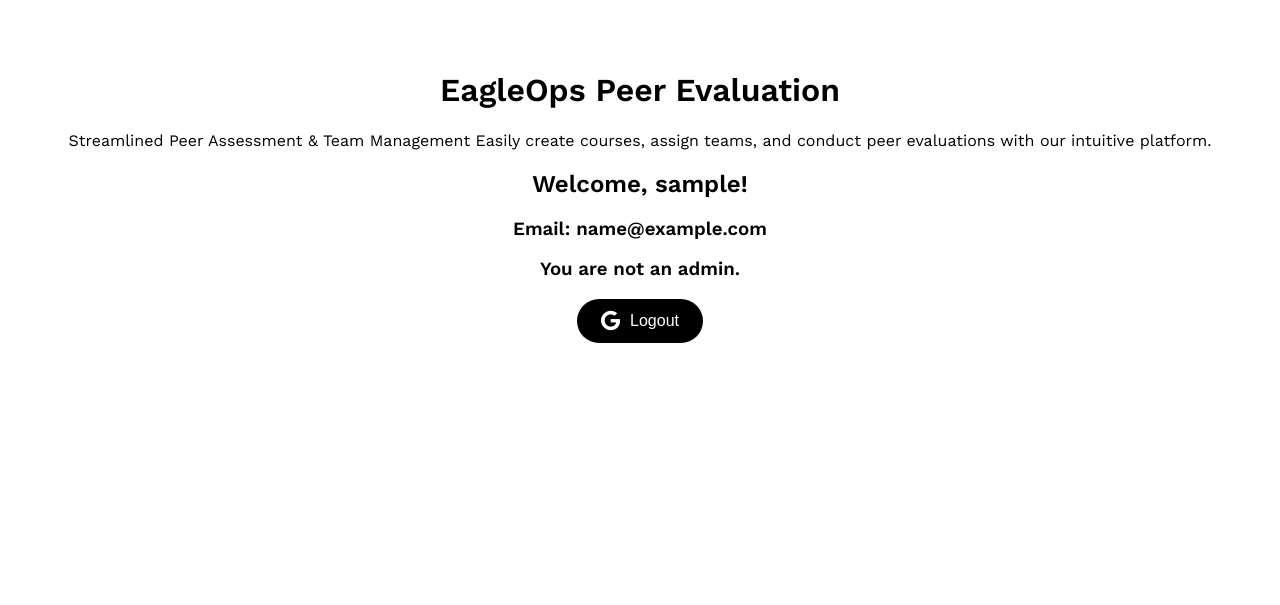
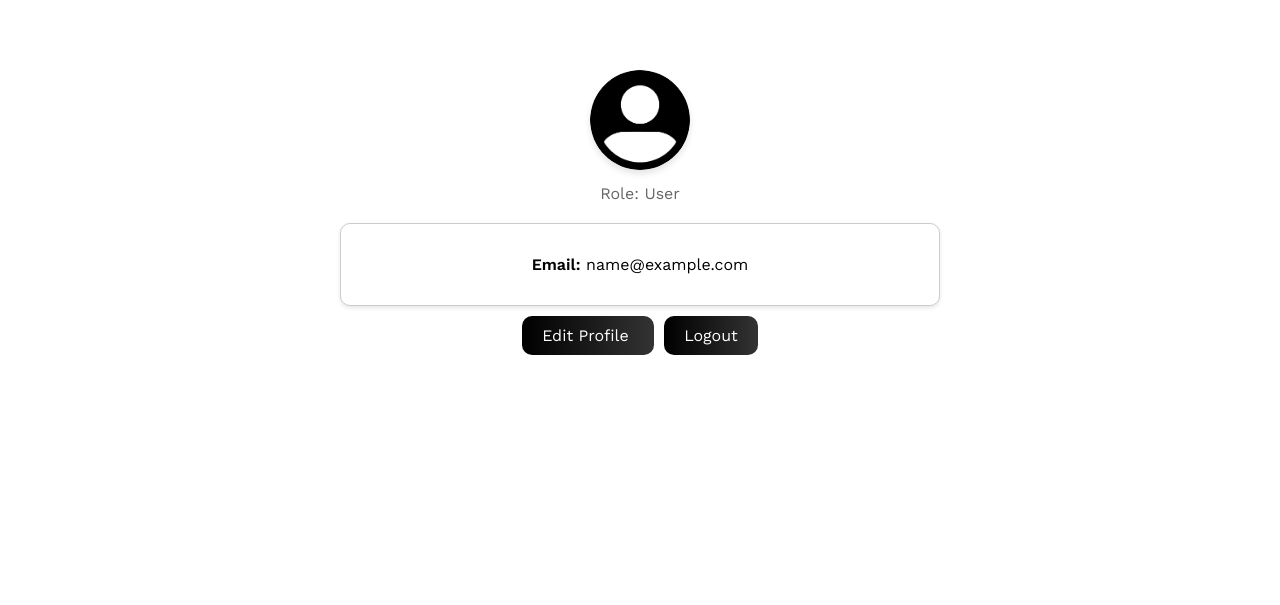
Before and after one commit to CSCI3364-Fall2025/BugBusters, a Django app: page / in a window 1280 px wide. Shown: the part 60-665 px from the top of the page. Run offline with Django 5.2, Linux system fonts and the light colour scheme; the visitor is signed in with stand-in values (Sample User, id 1); some libraries are stand-ins or nearby versions.

Commit message:
Profile Page set up

```diff
--- a/EagleOps_Peer_Eval/pages/models.py
+++ b/EagleOps_Peer_Eval/pages/models.py
@@ -2,10 +2,12 @@
 from django.db import models
 
 class UserProfile(models.Model):
-    user = models.OneToOneField(User, on_delete=models.CASCADE) # link default user model to custom UserProfile model
+    user = models.OneToOneField(User, on_delete=models.CASCADE)  # link default user model to custom UserProfile model
     first_name = models.CharField(max_length=100, blank=True, null=True)  # Store first name
     last_name = models.CharField(max_length=100, blank=True, null=True)  # Store last name
-    admin = models.BooleanField(default=False) # admin field to denote if user is admin or not
+    avatar = models.ImageField(blank=True, null=True)  # New field for user avatar
+    bio = models.TextField(blank=True, null=True)  # New field for user bio
+    admin = models.BooleanField(default=False)  # Admin field to denote if user is admin or not
 
     def __str__(self):
         return self.user.username
--- a/EagleOps_Peer_Eval/pages/views.py
+++ b/EagleOps_Peer_Eval/pages/views.py
@@ -4,12 +4,19 @@
 from .models import Team
 
 def home_view(request):
-    # If the user is not authenticated and there's a 'next' parameter pointing to signup
-    if not request.user.is_authenticated and request.GET.get('next') and '3rdparty/signup' in request.GET.get('next'):
-        # Redirect to the home page instead
-        return redirect('/')
-
-    return render(request, "home.html")  # render home.html template
+    if request.method == "POST":
+        # Check which form is being submitted (here we assume it's the profile update)
+        if "first_name" in request.POST:
+            profile = request.user.userprofile
+            profile.first_name = request.POST.get("first_name", profile.first_name)
+            profile.last_name = request.POST.get("last_name", profile.last_name)
+            profile.bio = request.POST.get("bio", profile.bio)
+            if request.FILES.get("avatar"):
+                profile.avatar = request.FILES["avatar"]
+            profile.save()
+            # Optionally, add a success message or redirect
+            return redirect(request.path)
+    return render(request, "home.html")
 
 def todo_view(request):
     return render(request, "to_do.html")
--- a/EagleOps_Peer_Eval/project_main/urls.py
+++ b/EagleOps_Peer_Eval/project_main/urls.py
@@ -18,6 +18,8 @@
 from django.contrib import admin
 from django.urls import path, include
 from pages import views as page_views
+from django.conf.urls.static import static
+from django.conf import settings
 
 urlpatterns = [
     path('admin/', admin.site.urls),
@@ -33,3 +35,7 @@
     # Path to the teams page
     path('teams/', page_views.teams, name='teams'),
 ]
+
+
+if settings.DEBUG:
+    urlpatterns += static(settings.MEDIA_URL, document_root=settings.MEDIA_ROOT)
--- a/EagleOps_Peer_Eval/templates/home.html
+++ b/EagleOps_Peer_Eval/templates/home.html
@@ -2,42 +2,163 @@
 {% load socialaccount %}
 {% load static %}
 
-{% block title %}Home - EagleOps{% endblock %}
+{% block title %}{% if user.is_authenticated %}Profile - EagleOps{% else %}Home - EagleOps{% endif %}{% endblock %}
 
 {% block content %}
-    <h1>EagleOps Peer Evaluation</h1>
-    <p>Streamlined Peer Assessment & Team Management
-        Easily create courses, assign teams, and conduct peer evaluations with our intuitive platform.</p>
+  {% if user.is_authenticated %}
+    <div class="profile-container" style="max-width: 600px; margin: 0 auto; padding: 20px;">
 
-    {% if user.is_authenticated %}
-        <h2>Welcome,
-            {% if user.socialaccount_set.count > 0 %}
-                {{ user.userprofile.first_name }}!
+      <!-- Avatar Section (centered) -->
+      <div class="avatar-section" style="text-align: center;">
+        {% if user.userprofile.avatar %}
+          <img src="{{ user.userprofile.avatar.url }}" alt="Avatar" class="profile-avatar">
         {% else %}
-                {{ user.username }}!
+          <img src="{% static 'images/avatar.png' %}" alt="Default Avatar" class="profile-avatar">
         {% endif %}
-        </h2>
-        <h3>Email: {{ user.email }}</h3>
-        <h3>
-            {% if user.userprofile.admin %}
-                You are an admin.
-            {% else %}
-                You are not an admin.
+      </div>
+
+      <!-- Name and Role Section -->
+      <div class="name-role" style="text-align: center; margin-top: 10px;">
+        <h2 class="profile-name" style="margin: 0;">{{ user.userprofile.full_name }}</h2>
+        <p class="profile-role" style="margin: 5px 0 0 0; color: #666;">Role: {% if user.userprofile.admin %}Admin{% else %}User{% endif %}</p>
+      </div>
+
+      <!-- Card for Email -->
+      <div class="card profile-email-card" style="margin-top: 20px; padding: 15px; border: 1px solid #ccc; border-radius: 10px; box-shadow: 0 2px 4px rgba(0,0,0,0.1);">
+        <p><strong>Email:</strong> {{ user.email }}</p>
+      </div>
+
+      <!-- Card for Bio (if available) -->
+      {% if user.userprofile.bio %}
+      <div class="card profile-bio-card" style="margin-top: 20px; padding: 15px; border: 1px solid #ccc; border-radius: 10px; box-shadow: 0 2px 4px rgba(0,0,0,0.1);">
+        <p><strong>Bio:</strong> {{ user.userprofile.bio }}</p>
+      </div>
       {% endif %}
-        </h3>
-        <button class="google-btn">
-            <a href="{% url 'account_logout' %}?next=/">
-                <i class="fab fa-google"></i>
+
+      <!-- Action Buttons -->
+      <div class="profile-actions" style="text-align: center; margin-top: 20px;">
+        <a href="#" onclick="document.getElementById('editProfileModal').style.display='block'; return false;" class="btn" style="padding: 10px 20px; background: linear-gradient(90deg, #000, #333); color: #fff; text-decoration: none; border-radius: 10px; margin-right: 10px;">
+          Edit Profile
+        </a>
+        <a href="{% url 'account_logout' %}?next=/" class="btn" style="padding: 10px 20px; background: linear-gradient(90deg, #000, #333); color: #fff; text-decoration: none; border-radius: 10px;">
           Logout
         </a>
+      </div>
+
+    </div>
+
+    <!-- Edit Profile Modal -->
+    <div id="editProfileModal" class="modal">
+      <div class="modal-content">
+        <span class="close" onclick="document.getElementById('editProfileModal').style.display='none'">&times;</span>
+        <h3>Edit Profile</h3>
+        <form method="post" action="" enctype="multipart/form-data">
+          {% csrf_token %}
+          <label for="first_name">First Name:</label>
+          <input type="text" id="first_name" name="first_name" value="{{ user.userprofile.first_name }}">
+
+          <label for="last_name">Last Name:</label>
+          <input type="text" id="last_name" name="last_name" value="{{ user.userprofile.last_name }}">
+
+          <label for="bio">Bio:</label>
+          <textarea id="bio" name="bio">{{ user.userprofile.bio }}</textarea>
+
+          <label for="avatar">Avatar:</label>
+          <input type="file" id="avatar" name="avatar">
+
+          <button type="submit" class="btn" style="padding: 10px 20px; background: linear-gradient(90deg, #000, #333); color: #fff; border: none; border-radius: 10px; margin-top: 10px;">
+            Save Changes
           </button>
+        </form>
+      </div>
+    </div>
+
+    <!-- Inline Styles for the Profile Layout and Modal -->
+    <style>
+      .profile-avatar {
+        width: 100px;
+        height: 100px;
+        border-radius: 50%;
+        object-fit: cover;
+        box-shadow: 0 4px 6px rgba(0, 0, 0, 0.1);
+      }
+      .profile-name {
+        font-size: 1.8em;
+        margin: 0;
+      }
+      .profile-role {
+        font-size: 1em;
+        color: #666;
+        margin-top: 5px;
+      }
+      .card {
+        background: #fff;
+        border-radius: 10px;
+      }
+      .btn {
+        border-radius: 10px;
+      }
+      .modal {
+        display: none;
+        position: fixed;
+        z-index: 1;
+        left: 0;
+        top: 0;
+        width: 100%;
+        height: 100%;
+        overflow: auto;
+        background-color: rgba(0, 0, 0, 0.5);
+        backdrop-filter: blur(5px);
+      }
+      .modal-content {
+        background-color: #fff;
+        margin: 10% auto;
+        padding: 20px;
+        border: 1px solid #888;
+        width: 80%;
+        max-width: 500px;
+        border-radius: 10px;
+        box-shadow: 0 4px 8px rgba(0, 0, 0, 0.2);
+        position: relative;
+      }
+      .close {
+        color: #aaa;
+        position: absolute;
+        top: 10px;
+        right: 20px;
+        font-size: 28px;
+        font-weight: bold;
+        cursor: pointer;
+      }
+      .close:hover {
+        color: #000;
+      }
+      form label {
+        display: block;
+        margin-top: 10px;
+      }
+      form input, form textarea {
+        width: 100%;
+        padding: 8px;
+        margin-top: 5px;
+        border: 1px solid #ccc;
+        border-radius: 10px;
+      }
+    </style>
+
   {% else %}
-    <button class="google-btn">
-        <a href="{% provider_login_url 'google'%}?next=/">
-            <i class="fab fa-google"></i>
-            Login with Google
+    <!-- Unauthenticated View -->
+    <div style="text-align: center; padding: 20px;">
+      <h1>EagleOps Peer Evaluation</h1>
+      <p>
+        Streamlined Peer Assessment & Team Management<br>
+        Easily create courses, assign teams, and conduct peer evaluations with our intuitive platform.
+      </p>
+      <div style="margin-top: 20px;">
+        <a href="{% provider_login_url 'google' %}?next=/" class="btn" style="padding: 10px 20px; background: linear-gradient(90deg, #000, #333); color: #fff; text-decoration: none; border-radius: 10px;">
+          <i class="fab fa-google"></i> Login with Google
         </a>
-    </button>
+      </div>
+    </div>
   {% endif %}
-
 {% endblock %}
```
Also changed, not shown: EagleOps_Peer_Eval/templates/admin_login.html (deleted, +0 -15 lines), EagleOps_Peer_Eval/templates/create_account.html (deleted, +0 -10 lines), EagleOps_Peer_Eval/ALCwaves.png (added), EagleOps_Peer_Eval/Screenshot_2023-10-12_231647.png (added), EagleOps_Peer_Eval/pages/migrations/0006_userprofile_avatar_userprofile_bio.py (added), EagleOps_Peer_Eval/static/images/avatar.png (added). Lines whose indentation alone changed are shown as unchanged.
